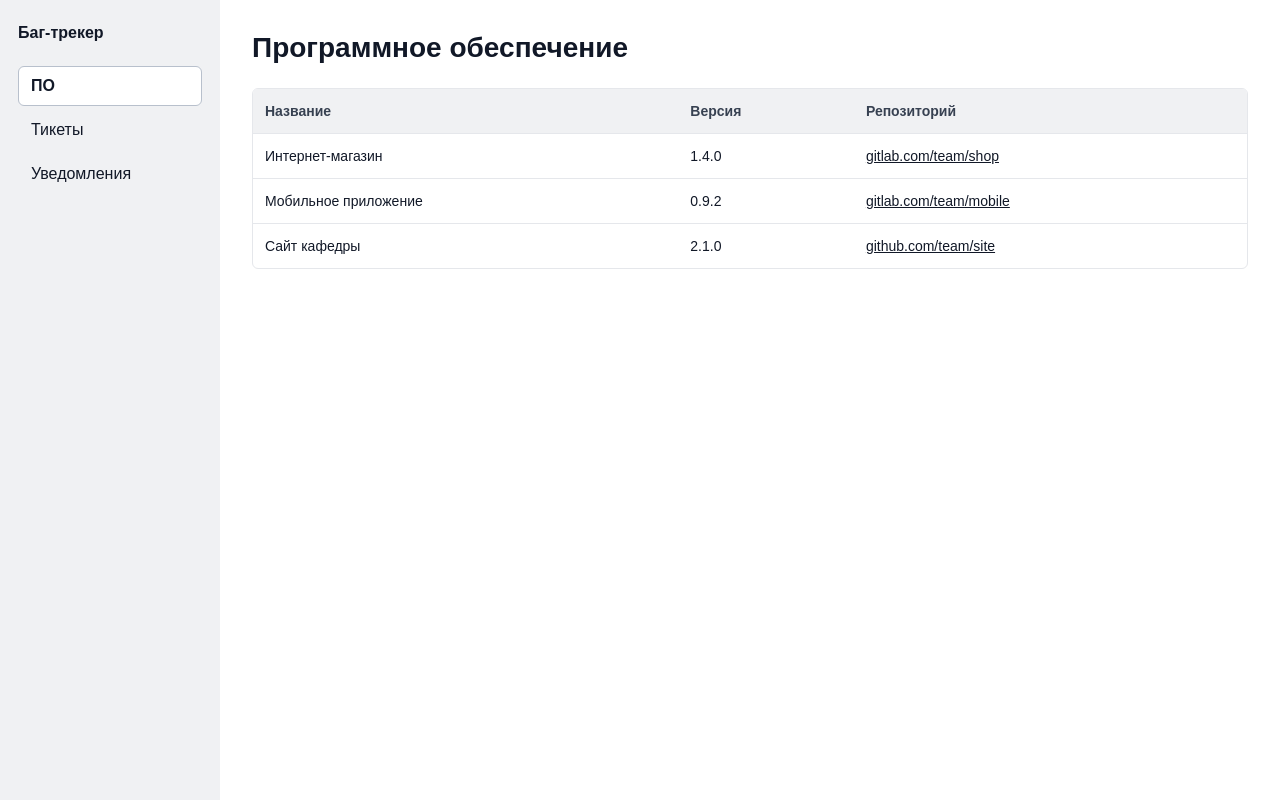
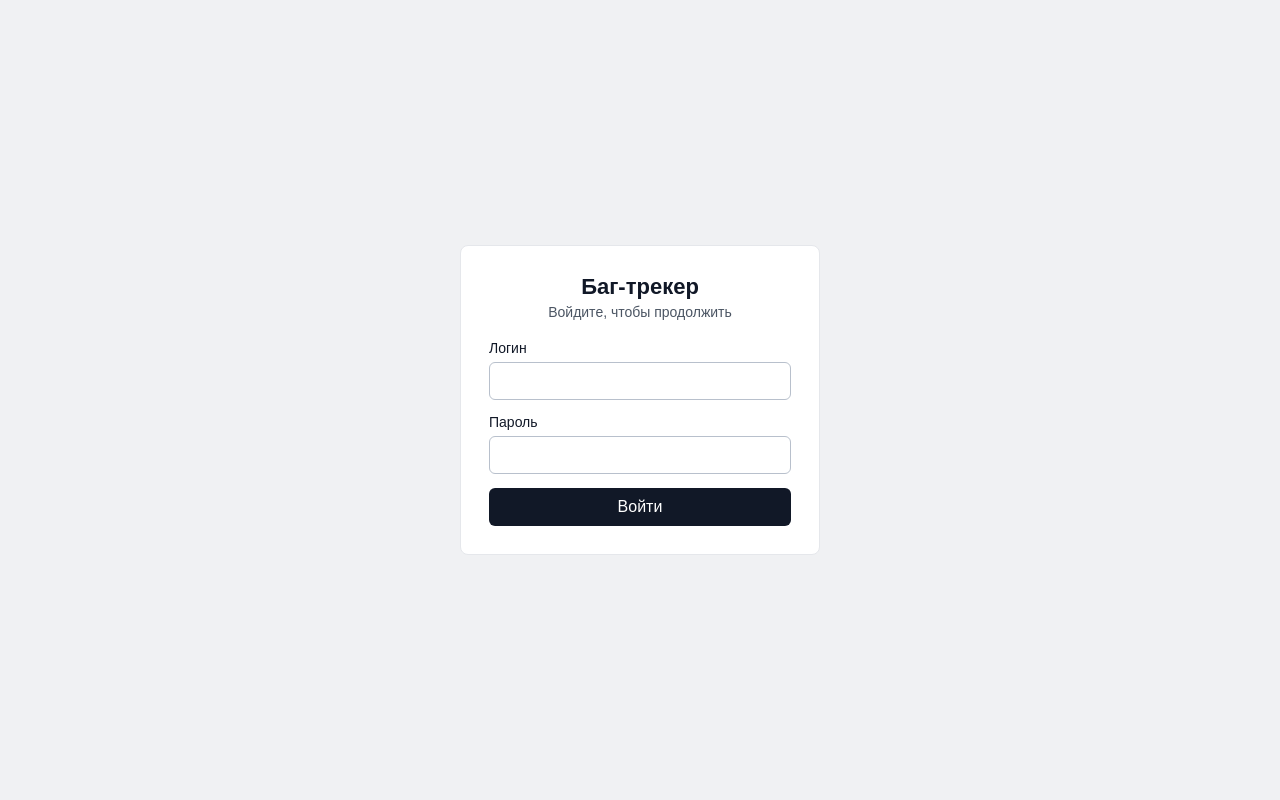
Before and after one commit to nnioum/bug-tracker, a React (Vite) app in the folder frontend/: page / in a window 1280 px wide. Before the commit this address led to /software. Built offline with nearby package versions, Linux system fonts and the light colour scheme.

Commit message:
feat(frontend): add login page and auth state

```diff
--- a/frontend/src/App.jsx
+++ b/frontend/src/App.jsx
@@ -1,8 +1,17 @@
 import { BrowserRouter, Link, Navigate, NavLink, Route, Routes } from 'react-router'
+import AuthProvider from './auth/AuthProvider.jsx'
+import { useAuth } from './auth/useAuth.js'
+import LoginPage from './pages/LoginPage.jsx'
 import SoftwarePage from './pages/SoftwarePage.jsx'
 import TicketDetailsPage from './pages/TicketDetailsPage.jsx'
 
-export default function App() {
+function AppContent() {
+  const { user, logout } = useAuth()
+
+  if (!user) {
+    return <LoginPage />
+  }
+
   return (
     <BrowserRouter>
       <div className="app-layout">
@@ -14,6 +23,14 @@ export default function App() {
             <NavLink to="/tickets">Тикеты</NavLink>
             <NavLink to="/notifications">Уведомления</NavLink>
           </nav>
+
+          <div className="sidebar-user">
+            <p className="sidebar-role-label">Роль</p>
+            <p className="sidebar-role">{user.roleLabel}</p>
+            <button type="button" className="sidebar-logout" onClick={logout}>
+              Выйти
+            </button>
+          </div>
         </aside>
 
         <main className="page-content">
@@ -36,3 +53,11 @@ export default function App() {
     </BrowserRouter>
   )
 }
+
+export default function App() {
+  return (
+    <AuthProvider>
+      <AppContent />
+    </AuthProvider>
+  )
+}
--- /dev/null
+++ b/frontend/src/auth/AuthProvider.jsx
@@ -0,0 +1,55 @@
+import { useState } from 'react'
+import { AuthContext } from './auth-context.js'
+
+const STORAGE_KEY = 'bugtracker-user'
+
+const demoUsers = {
+    lead: { name: 'Тимлид', role: 'TeamLead', roleLabel: 'Тимлид' },
+    tester: { name: 'Тестировщик А.', role: 'Tester', roleLabel: 'Тестировщик' },
+    dev: { name: 'Иванов И.', role: 'Developer', roleLabel: 'Разработчик' },
+}
+
+function loadUser() {
+    try {
+        const saved = localStorage.getItem(STORAGE_KEY)
+        return saved ? JSON.parse(saved) : null
+    } catch {
+        return null
+    }
+}
+
+function saveUser(user) {
+    try {
+        if (user) {
+            localStorage.setItem(STORAGE_KEY, JSON.stringify(user))
+        } else {
+            localStorage.removeItem(STORAGE_KEY)
+        }
+    } catch {
+    }
+}
+
+export default function AuthProvider({ children }) {
+    const [user, setUser] = useState(loadUser)
+
+    function login(loginValue) {
+        const found = demoUsers[loginValue.trim().toLowerCase()]
+        if (!found) {
+            return false
+        }
+        setUser(found)
+        saveUser(found)
+        return true
+    }
+
+    function logout() {
+        setUser(null)
+        saveUser(null)
+    }
+
+    return (
+        <AuthContext.Provider value={{ user, login, logout }}>
+            {children}
+        </AuthContext.Provider>
+    )
+}
--- /dev/null
+++ b/frontend/src/auth/auth-context.js
@@ -0,0 +1,3 @@
+import { createContext } from 'react'
+
+export const AuthContext = createContext(null)
--- /dev/null
+++ b/frontend/src/auth/useAuth.js
@@ -0,0 +1,6 @@
+import { useContext } from 'react'
+import { AuthContext } from './auth-context.js'
+
+export function useAuth() {
+    return useContext(AuthContext)
+}
--- a/frontend/src/index.css
+++ b/frontend/src/index.css
@@ -18,6 +18,8 @@ body {
 .sidebar {
   padding: 24px 18px;
   background-color: #f0f1f3;
+  display: flex;
+  flex-direction: column;
 }
 
 .sidebar-title {
@@ -46,6 +48,33 @@ body {
 .sidebar-nav a.active {
   border-color: #b8c0cc;
   font-weight: 600;
+}
+
+.sidebar-user {
+  margin-top: auto;
+  padding-top: 24px;
+}
+
+.sidebar-role-label {
+  margin: 0;
+  color: #4b5563;
+  font-size: 12px;
+}
+
+.sidebar-role {
+  margin: 2px 0 10px;
+  font-weight: 600;
+}
+
+.sidebar-logout {
+  padding: 6px 12px;
+  border: 1px solid #b8c0cc;
+  border-radius: 6px;
+  background-color: #fff;
+  color: inherit;
+  font: inherit;
+  font-size: 13px;
+  cursor: pointer;
 }
 
 .page-content {
@@ -269,3 +298,68 @@ body {
     grid-template-columns: 1fr;
   }
 }
+
+.login-page {
+  min-height: 100vh;
+  display: grid;
+  place-items: center;
+  padding: 16px;
+  background-color: #f0f1f3;
+}
+
+.login-card {
+  width: 100%;
+  max-width: 360px;
+  padding: 28px;
+  border: 1px solid #e5e7eb;
+  border-radius: 8px;
+  background-color: #fff;
+}
+
+.login-title {
+  margin: 0 0 4px;
+  font-size: 22px;
+  text-align: center;
+}
+
+.login-subtitle {
+  margin: 0 0 20px;
+  color: #4b5563;
+  font-size: 14px;
+  text-align: center;
+}
+
+.login-field {
+  display: grid;
+  gap: 6px;
+  margin-bottom: 14px;
+  font-size: 14px;
+}
+
+.login-input {
+  padding: 10px 12px;
+  border: 1px solid #b8c0cc;
+  border-radius: 6px;
+  font: inherit;
+}
+
+.login-input-error {
+  border-color: #dc2626;
+}
+
+.login-error {
+  margin: 0 0 14px;
+  color: #dc2626;
+  font-size: 13px;
+}
+
+.login-button {
+  width: 100%;
+  padding: 10px 16px;
+  border: 0;
+  border-radius: 6px;
+  background-color: #111827;
+  color: #fff;
+  font: inherit;
+  cursor: pointer;
+}
--- /dev/null
+++ b/frontend/src/pages/LoginPage.jsx
@@ -0,0 +1,57 @@
+import { useState } from 'react'
+import { useAuth } from '../auth/useAuth.js'
+
+export default function LoginPage() {
+    const { login } = useAuth()
+    const [loginValue, setLoginValue] = useState('')
+    const [password, setPassword] = useState('')
+    const [error, setError] = useState('')
+
+    function handleSubmit(event) {
+        event.preventDefault()
+
+        if (!loginValue.trim() || !password) {
+            setError('Введите логин и пароль')
+            return
+        }
+
+        if (!login(loginValue)) {
+            setError('Неверный логин или пароль')
+        }
+    }
+
+    const inputClass = error ? 'login-input login-input-error' : 'login-input'
+
+    return (
+        <div className="login-page">
+            <form className="login-card" onSubmit={handleSubmit}>
+                <h1 className="login-title">Баг-трекер</h1>
+                <p className="login-subtitle">Войдите, чтобы продолжить</p>
+
+                <label className="login-field">
+                    Логин
+                    <input
+                        className={inputClass}
+                        type="text"
+                        value={loginValue}
+                        onChange={(event) => setLoginValue(event.target.value)}
+                    />
+                </label>
+
+                <label className="login-field">
+                    Пароль
+                    <input
+                        className={inputClass}
+                        type="password"
+                        value={password}
+                        onChange={(event) => setPassword(event.target.value)}
+                    />
+                </label>
+
+                {error && <p className="login-error">{error}</p>}
+
+                <button className="login-button" type="submit">Войти</button>
+            </form>
+        </div>
+    )
+}
```
